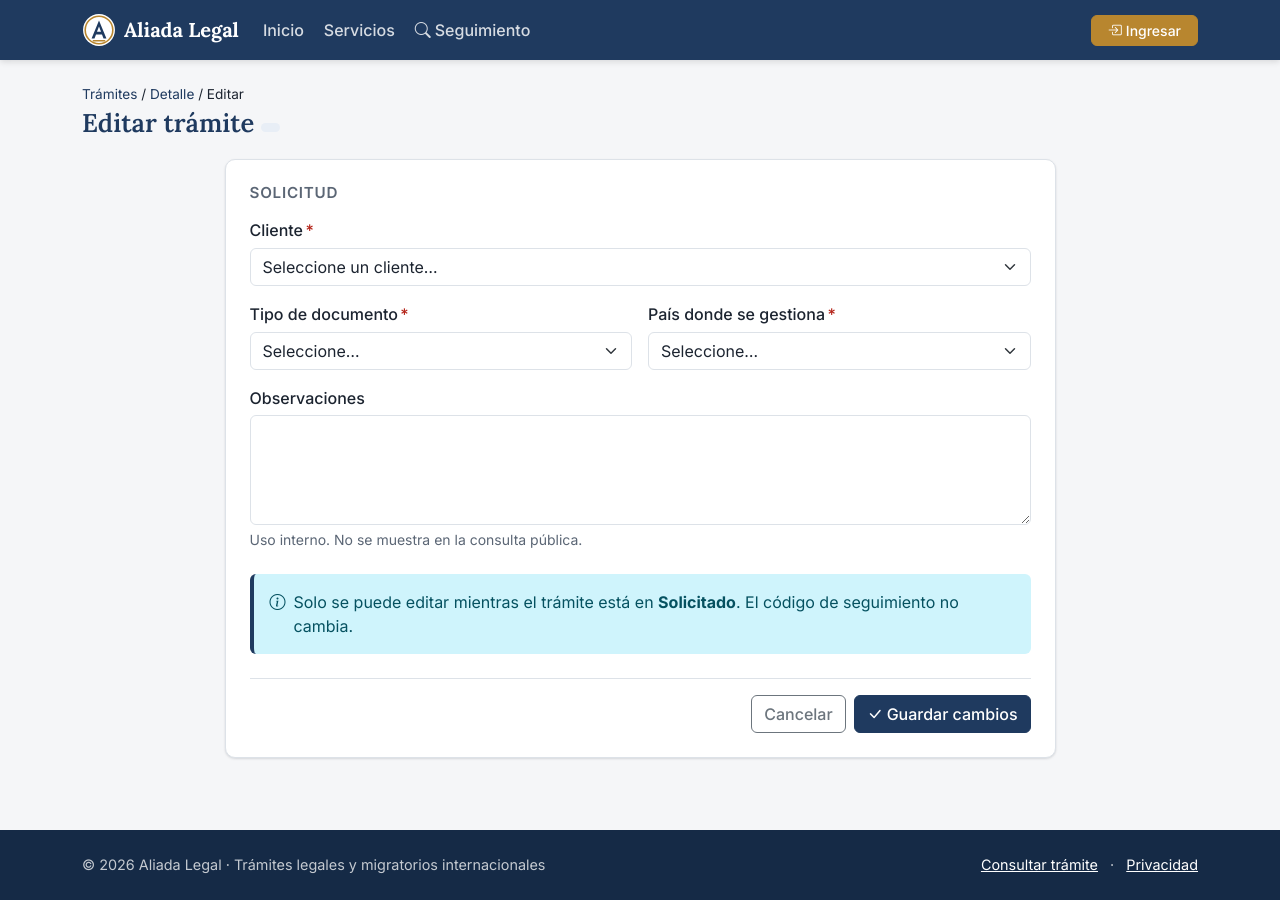
After one commit to Androx2000/AliadaLegal-DAS901, an ASP.NET Core app: template AliadaLegal.Web/Views/Tramites/Edit.cshtml in a window 1280 px wide. The commit adds this page. Run offline with ASP.NET Core 8, Linux system fonts and the light colour scheme; the template is opened without the code that fills it, so the values that code supplies are empty; the project's own start-up code is not run, and a stand-in starts its controllers and pages.

Commit message:
add edit and delete

```diff
--- a/AliadaLegal.Web/Repositories/Implementaciones/TramiteRepository.cs
+++ b/AliadaLegal.Web/Repositories/Implementaciones/TramiteRepository.cs
@@ -83,5 +83,8 @@ public class TramiteRepository : ITramiteRepository
 
     public async Task AgregarAsync(Tramite tramite) => await _db.Tramites.AddAsync(tramite);
 
+    // El historial se borra en cascada (configurado en AppDbContext).
+    public void Eliminar(Tramite tramite) => _db.Tramites.Remove(tramite);
+
     public Task GuardarCambiosAsync() => _db.SaveChangesAsync();
 }
--- a/AliadaLegal.Web/Repositories/Interfaces/ITramiteRepository.cs
+++ b/AliadaLegal.Web/Repositories/Interfaces/ITramiteRepository.cs
@@ -18,5 +18,6 @@ public interface ITramiteRepository
     Task<bool> CodigoExisteAsync(string codigo);
     Task<Dictionary<EstadoTramite, int>> ContarPorEstadoAsync(int? aliadoId);
     Task AgregarAsync(Tramite tramite);
+    void Eliminar(Tramite tramite);
     Task GuardarCambiosAsync();
 }
--- a/AliadaLegal.Web/ViewModels/TramiteViewModels.cs
+++ b/AliadaLegal.Web/ViewModels/TramiteViewModels.cs
@@ -29,6 +29,10 @@ public class TramiteListaViewModel
 
 public class TramiteFormViewModel
 {
+    // Solo se usan al editar (en Create quedan en 0 y vacío).
+    public int Id { get; set; }
+    public string? Codigo { get; set; }
+
     [Required(ErrorMessage = "Seleccione el cliente.")]
     [Display(Name = "Cliente")]
     public int? ClienteId { get; set; }
--- /dev/null
+++ b/AliadaLegal.Web/Views/Tramites/Edit.cshtml
@@ -0,0 +1,70 @@
+@model TramiteFormViewModel
+@{
+    ViewData["Title"] = $"Editar trámite {Model.Codigo}";
+}
+
+<div class="encabezado-pagina">
+    <div>
+        <nav class="migas" aria-label="Ruta"><a asp-action="Index">Trámites</a> / <a asp-action="Details" asp-route-id="@Model.Id">Detalle</a> / Editar</nav>
+        <h1>Editar trámite <span class="codigo-seguimiento">@Model.Codigo</span></h1>
+    </div>
+</div>
+
+<div class="row justify-content-center">
+    <div class="col-xl-9">
+        <div class="al-card al-card-body">
+            <form asp-action="Edit" asp-route-id="@Model.Id" method="post" novalidate data-evitar-doble-envio>
+                <div asp-validation-summary="ModelOnly" class="alert alert-danger" role="alert"></div>
+                <input type="hidden" asp-for="Id" />
+                <input type="hidden" asp-for="Codigo" />
+
+                <section class="seccion-form">
+                    <h2>Solicitud</h2>
+                    <div class="row g-3">
+                        <div class="col-12">
+                            <label asp-for="ClienteId" class="form-label">Cliente<span class="requerido" aria-hidden="true">*</span></label>
+                            <select asp-for="ClienteId" asp-items="Model.Clientes" class="form-select">
+                                <option value="">Seleccione un cliente…</option>
+                            </select>
+                            <span asp-validation-for="ClienteId"></span>
+                        </div>
+                        <div class="col-md-6">
+                            <label asp-for="TipoDocumentoId" class="form-label">Tipo de documento<span class="requerido" aria-hidden="true">*</span></label>
+                            <select asp-for="TipoDocumentoId" asp-items="Model.TiposDocumento" class="form-select">
+                                <option value="">Seleccione…</option>
+                            </select>
+                            <span asp-validation-for="TipoDocumentoId"></span>
+                        </div>
+                        <div class="col-md-6">
+                            <label asp-for="PaisDestinoId" class="form-label">País donde se gestiona<span class="requerido" aria-hidden="true">*</span></label>
+                            <select asp-for="PaisDestinoId" asp-items="Model.Paises" class="form-select">
+                                <option value="">Seleccione…</option>
+                            </select>
+                            <span asp-validation-for="PaisDestinoId"></span>
+                        </div>
+                        <div class="col-12">
+                            <label asp-for="Observaciones" class="form-label">Observaciones</label>
+                            <textarea asp-for="Observaciones" class="form-control" rows="4" maxlength="500"></textarea>
+                            <div class="form-text">Uso interno. No se muestra en la consulta pública.</div>
+                            <span asp-validation-for="Observaciones"></span>
+                        </div>
+                    </div>
+                </section>
+
+                <div class="alert alert-info d-flex gap-2 mt-4 mb-0">
+                    <i class="bi bi-info-circle" aria-hidden="true"></i>
+                    <div>Solo se puede editar mientras el trámite está en <strong>Solicitado</strong>. El código de seguimiento no cambia.</div>
+                </div>
+
+                <div class="form-acciones">
+                    <a asp-action="Details" asp-route-id="@Model.Id" class="btn btn-outline-secondary">Cancelar</a>
+                    <button type="submit" class="btn btn-primary"><i class="bi bi-check-lg me-1" aria-hidden="true"></i>Guardar cambios</button>
+                </div>
+            </form>
+        </div>
+    </div>
+</div>
+
+@section Scripts {
+    <partial name="_ValidationScriptsPartial" />
+}
```
Also changed, not shown: AliadaLegal.Web/Controllers/TramitesController.cs (+87 -0 lines), AliadaLegal.Web/Services/Implementaciones/TramiteService.cs (+45 -0 lines), AliadaLegal.Web/Services/Interfaces/IServicios.cs (+7 -0 lines), AliadaLegal.Web/Views/Tramites/Delete.cshtml (added, +38 -0 lines), AliadaLegal.Web/Views/Tramites/Details.cshtml (+8 -0 lines).
